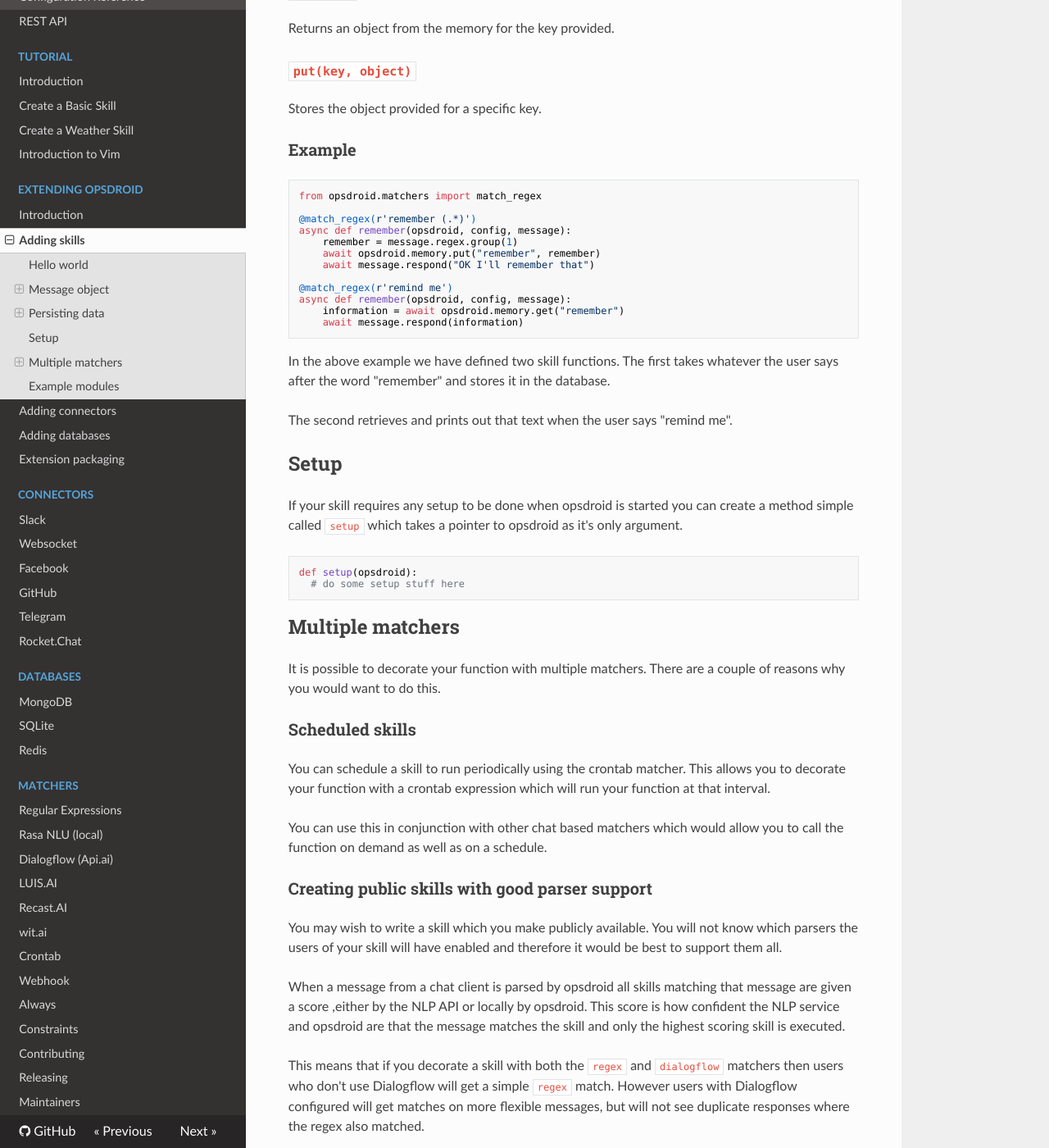
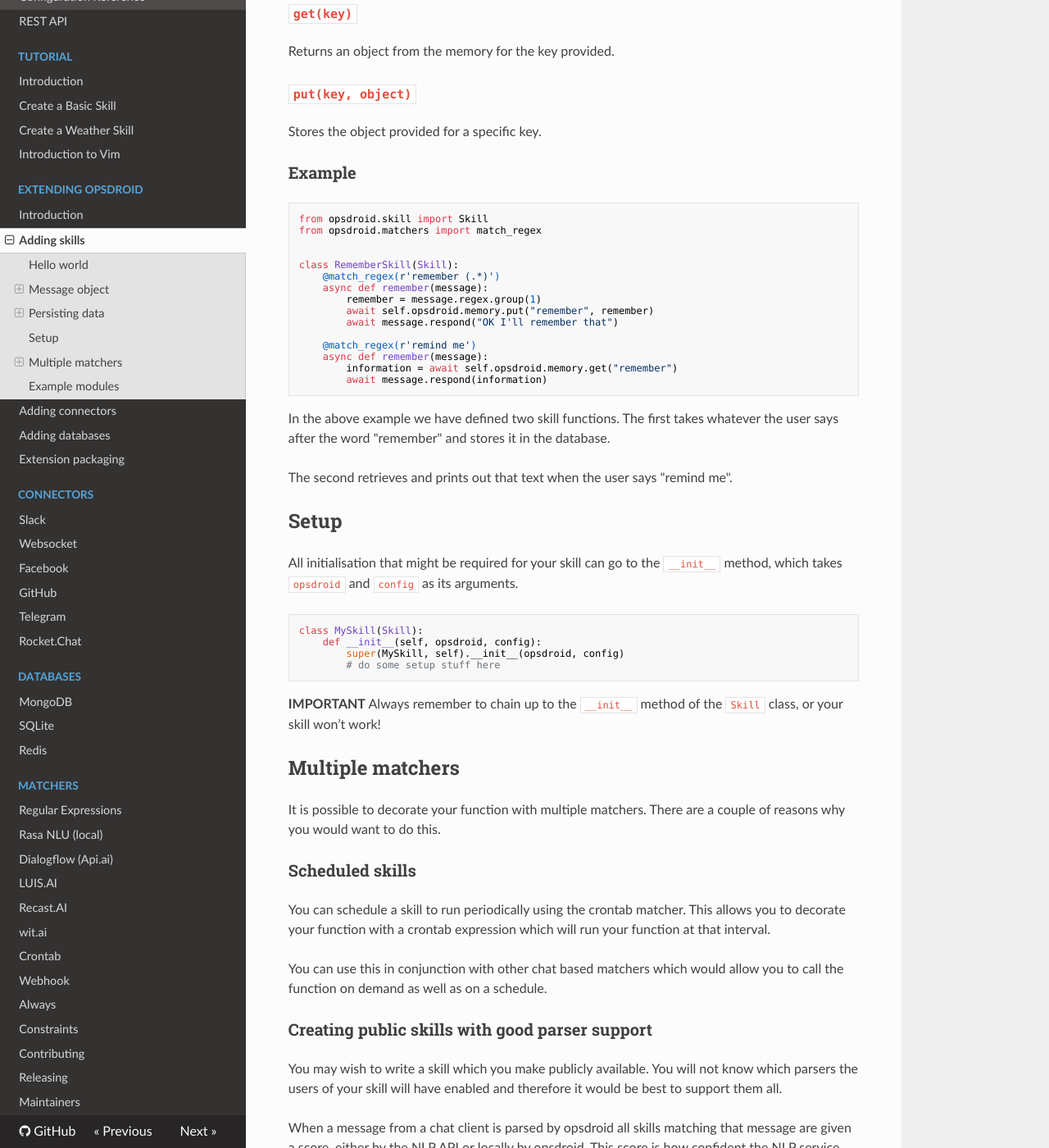
Before and after one commit to opsdroid/opsdroid, an MkDocs documentation site: the page built from docs/extending/skills.md, in a window 1280 px wide and 1400 px high, scrolled down 1926 px. Shown: the whole window at 82% size. Built offline with MkDocs 1.6.1, drawn with Linux system fonts in a browser that asks for light colours; nearby versions of some CDN libraries; old or Windows-style settings are respelled for this version of MkDocs; some of the changed text lies outside the part shown.

Commit message:
Update documentation with the details of the class based skills

````diff
--- a/docs/extending/skills.md
+++ b/docs/extending/skills.md
@@ -4,16 +4,18 @@ Skills are designed to be simpler than other modules to ensure that it is easy t
 
 To create a skill you need to at minimum create a single python file in your repository with the `__init__.py` name. For example the skill `hello` has a single file called `__init__.py`.
 
-Within this file should be functions which are decorated with an opsdroid matcher function to let opsdroid know when to trigger the skill. Let's get started with an example.
+Within this file should be a class with methods decorated with an opsdroid matcher function to let opsdroid know when to trigger the skill. Let's get started with an example.
 
 ## Hello world
 
 ```python
+from opsdroid.skill import Skill
 from opsdroid.matchers import match_regex
 
-@match_regex(r'hi')
-async def hello(opsdroid, config, message):
-    await message.respond('Hey')
+class HelloSkill(Skill):
+    @match_regex(r'hi')
+    async def hello(message):
+        await message.respond('Hey')
 ```
 
 In this example we are importing the `match_regex` decorator from the opsdroid matchers library. We are then using it to decorate a simple hello world function.
@@ -70,18 +72,21 @@ Stores the object provided for a specific key.
 ### Example
 
 ```python
+from opsdroid.skill import Skill
 from opsdroid.matchers import match_regex
 
-@match_regex(r'remember (.*)')
-async def remember(opsdroid, config, message):
-    remember = message.regex.group(1)
-    await opsdroid.memory.put("remember", remember)
-    await message.respond("OK I'll remember that")
 
-@match_regex(r'remind me')
-async def remember(opsdroid, config, message):
-    information = await opsdroid.memory.get("remember")
-    await message.respond(information)
+class RememberSkill(Skill):
+    @match_regex(r'remember (.*)')
+    async def remember(message):
+        remember = message.regex.group(1)
+        await self.opsdroid.memory.put("remember", remember)
+        await message.respond("OK I'll remember that")
+
+    @match_regex(r'remind me')
+    async def remember(message):
+        information = await self.opsdroid.memory.get("remember")
+        await message.respond(information)
 ```
 
 In the above example we have defined two skill functions. The first takes whatever the user says after the word "remember" and stores it in the database.
@@ -90,12 +95,16 @@ The second retrieves and prints out that text when the user says "remind me".
 
 ## Setup
 
-If your skill requires any setup to be done when opsdroid is started you can create a method simple called `setup` which takes a pointer to opsdroid as it's only argument.
+All initialisation that might be required for your skill can go to the `__init__` method, which takes `opsdroid` and `config` as its arguments.
 
 ```python
-def setup(opsdroid):
-  # do some setup stuff here
+class MySkill(Skill):
+    def __init__(self, opsdroid, config):
+        super(MySkill, self).__init__(opsdroid, config)
+        # do some setup stuff here
 ```
+
+**IMPORTANT** Always remember to chain up to the `__init__` method of the `Skill` class, or your skill won’t work!
 
 ## Multiple matchers
 
````
